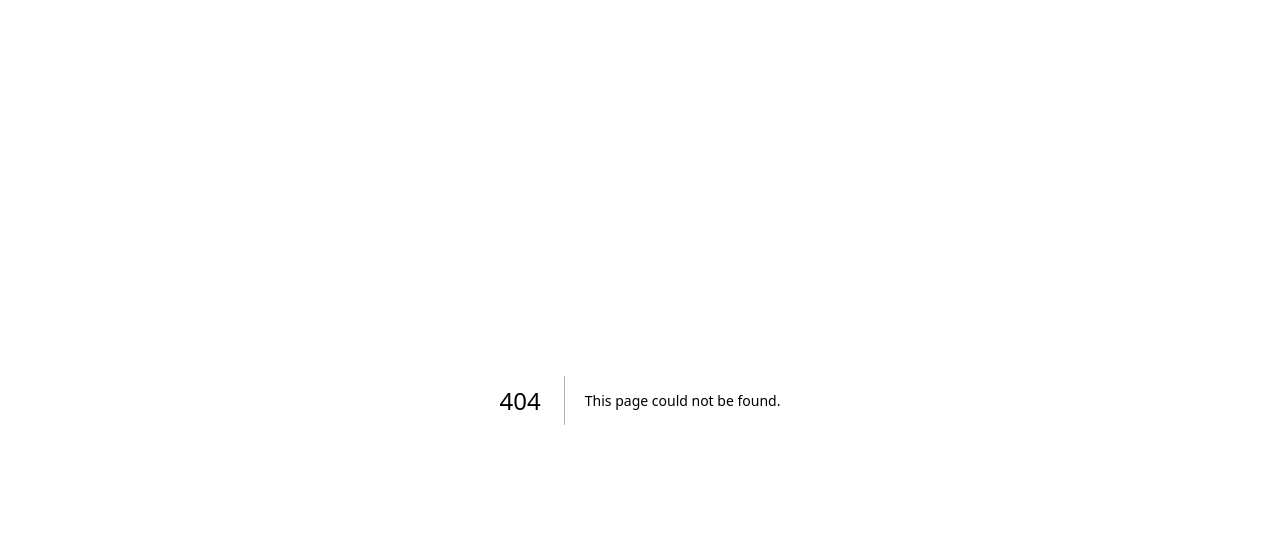
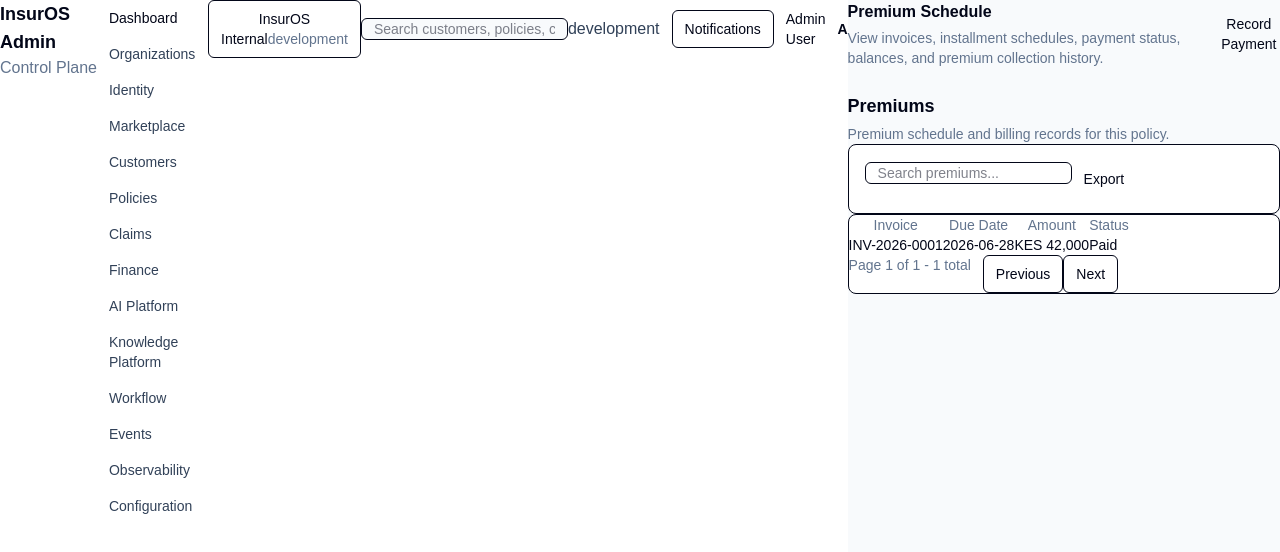
Before and after one commit to Bucrepinfo-lab/InsurOS, a Next.js app in the folder apps/admin/: page /dashboard/customers/1/policies/1/premium in a window 1280 px wide. Before the commit this address had no page. Shown: the top 552 px of the page. Built offline with nearby package versions, Linux system fonts and the light colour scheme; no server answers.

Commit message:
feat(policy): add premium schedule slice

```diff
--- /dev/null
+++ b/apps/admin/src/app/dashboard/customers/[customerId]/policies/[policyId]/premium/page.tsx
@@ -0,0 +1,56 @@
+import {
+  Badge,
+  Button,
+  DomainEntityList,
+  DomainModulePage,
+  type DataTableColumn
+} from '@insuros/ui';
+
+type PremiumRow = {
+  invoice: string;
+  dueDate: string;
+  amount: string;
+  status: string;
+};
+
+const premiums: PremiumRow[] = [
+  {
+    invoice: 'INV-2026-0001',
+    dueDate: '2026-06-28',
+    amount: 'KES 42,000',
+    status: 'Paid'
+  }
+];
+
+const columns: DataTableColumn<PremiumRow>[] = [
+  { key: 'invoice', header: 'Invoice' },
+  { key: 'dueDate', header: 'Due Date' },
+  { key: 'amount', header: 'Amount' },
+  {
+    key: 'status',
+    header: 'Status',
+    render: (row) => <Badge tone='success'>{row.status}</Badge>
+  }
+];
+
+export default function PolicyPremiumPage() {
+  return (
+    <DomainModulePage
+      title='Premium Schedule'
+      description='View invoices, installment schedules, payment status, balances, and premium collection history.'
+      actions={<Button>Record Payment</Button>}
+    >
+      <DomainEntityList
+        title='Premiums'
+        description='Premium schedule and billing records for this policy.'
+        searchPlaceholder='Search premiums...'
+        columns={columns}
+        data={premiums}
+        emptyTitle='No premium schedule'
+        emptyDescription='Create the first premium schedule for this policy.'
+        emptyAction={<Button>Create Schedule</Button>}
+        actions={<Button variant='secondary'>Export</Button>}
+      />
+    </DomainModulePage>
+  );
+}
```
